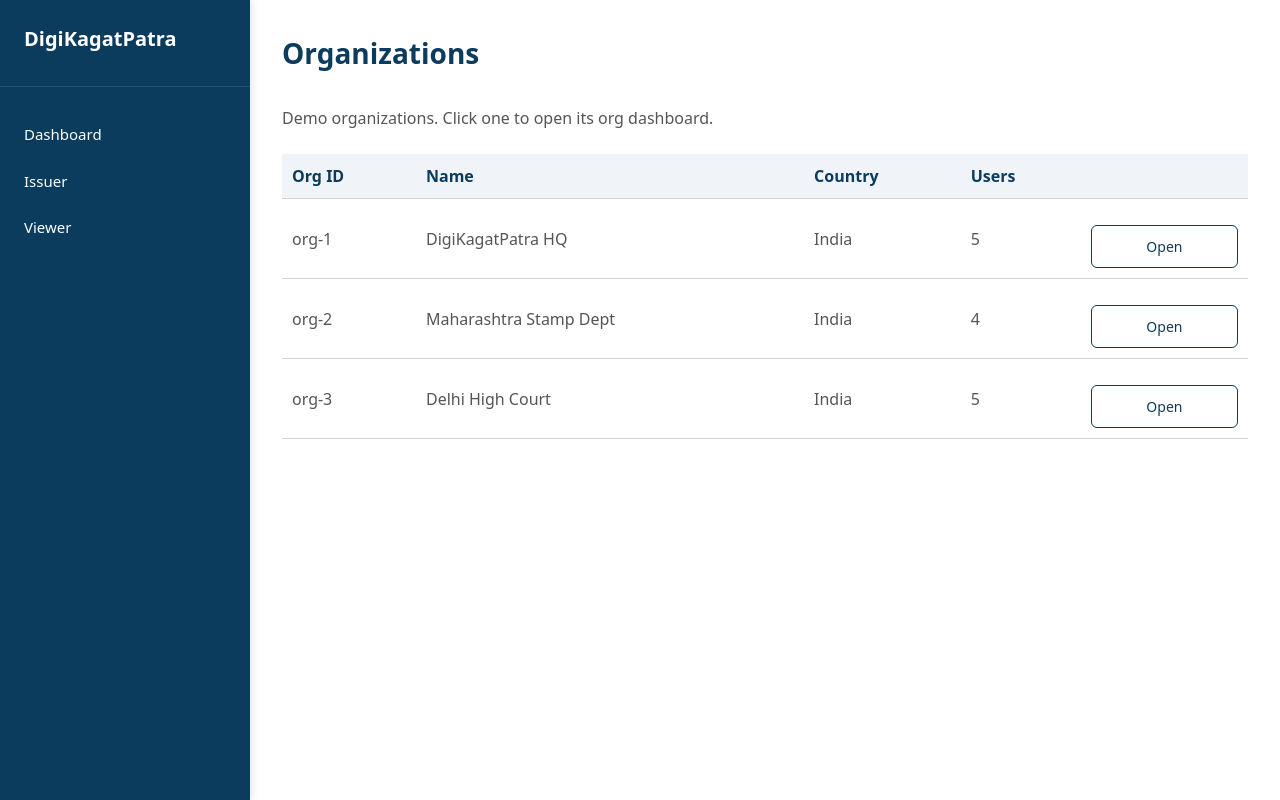
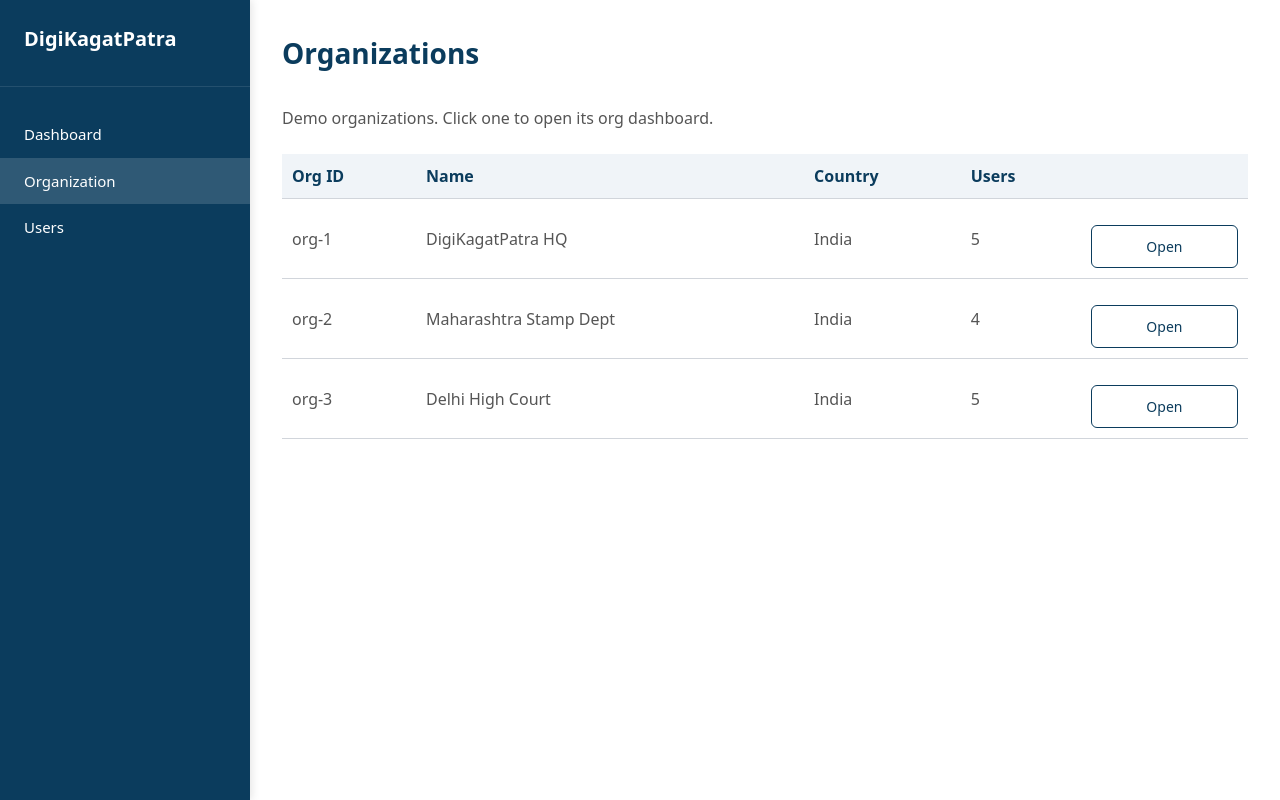
Before and after one commit to farhansk221/DigiKagatPatra, a Next.js app: page /org in a window 1280 px wide. Built offline with nearby package versions, Linux system fonts and the light colour scheme; no server answers.

Commit message:
Sidepanel changes

```diff
--- a/src/app/admin/dashboard/page.tsx
+++ b/src/app/admin/dashboard/page.tsx
@@ -3,7 +3,7 @@
 export default function AdminDashboard(){
     return (
         <div className="flex gap-4">
-            <Link href="/admin/organization">Organization</Link>
+            <Link href="/org">Organization</Link>
             <Link href="/admin/settings">Settings</Link>
             <Link href="/admin/user">user</Link>
         </div>
--- a/src/app/dashboard/DashboardLayout.tsx
+++ b/src/app/dashboard/DashboardLayout.tsx
@@ -19,8 +19,8 @@
 
   const navItems = [
     { label: "Dashboard", path: "/dashboard" },
-    { label: "Issuer", path: "/dashboard/issuer" },
-    { label: "Viewer", path: "/dashboard/viewer" },
+    { label: "Organization", path: "/org" },
+    { label: "Users", path: "/org/users" },
   ];
 
   return (
```
